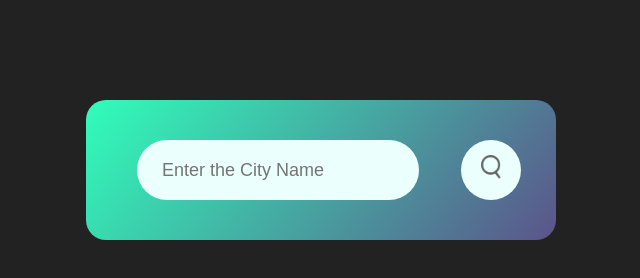
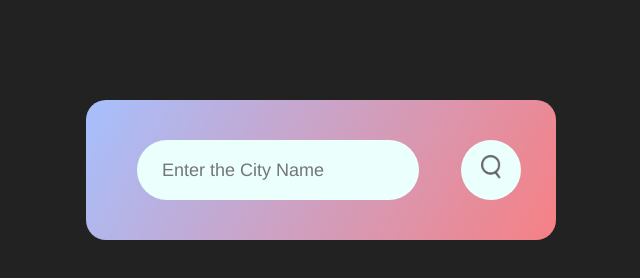
Before and after one commit to nknandakumar/30-Days-30-JS-Projects, a plain HTML site: page Day1/index.html in a window 1280 px wide. Shown: the whole page, without its empty margins (319-959 px from the left). Drawn offline with Linux system fonts and the light colour scheme.

Commit message:
DAY 1/30, Weather App

```diff
--- a/Day1/index.html
+++ b/Day1/index.html
@@ -11,7 +11,7 @@
 		<div class="card">
 
 			<div class="search">
-				<input type="text" placeholder="Enter the City Name" name="" id="" />
+				<input type="text" placeholder="Enter the City Name" />
 				<button><img src="./assets/search.png" alt=""></button>
 			</div>
             <div class="error">
--- a/Day1/script.js
+++ b/Day1/script.js
@@ -10,12 +10,13 @@ const weatherIcon = document.querySelector('.weather-icon');
 
 async function checkWeather(city) {
     const response  = await fetch(APIurl+city+`&appid=${APIKEY} `);
-    const data = await response.json() ;
+
       if(response.status == 404){
         //if there is any error it shows the error details
         document.querySelector('.error').style.display = "block";
         document.querySelector('.weather').style.display = "none" ;
       }else{
+        const data = await response.json() ;
         document.querySelector('.temp').innerHTML = Math.round(data.main.temp) + "°C" ;
     document.querySelector('.city').innerHTML = data.name;
     document.querySelector('.humidity').innerHTML = data.main.humidity +"%";
--- a/Day1/style.css
+++ b/Day1/style.css
@@ -1,7 +1,7 @@
 * {
 	margin: 0;
 	padding: 0;
-	font-family: "Poppins", sans-serif;
+	font-family:'Franklin Gothic Medium', 'Arial Narrow', Arial, sans-serif ;
 	box-sizing: border-box;
 }
 
@@ -12,7 +12,7 @@ body {
 .card {
 	width: 90%;
 	max-width: 470px;
-	background: linear-gradient(130deg, #30feba, #5b548a);
+    background-image: linear-gradient(120deg, #a6c0fe 0%, #f68084 100%);
 	color: #fff;
 	margin: 100px auto 0;
 	padding: 40px 35px;
```
